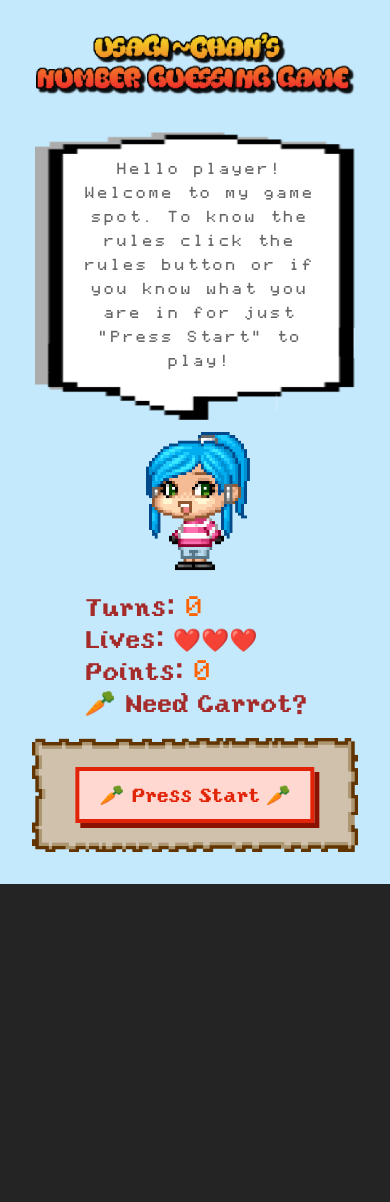
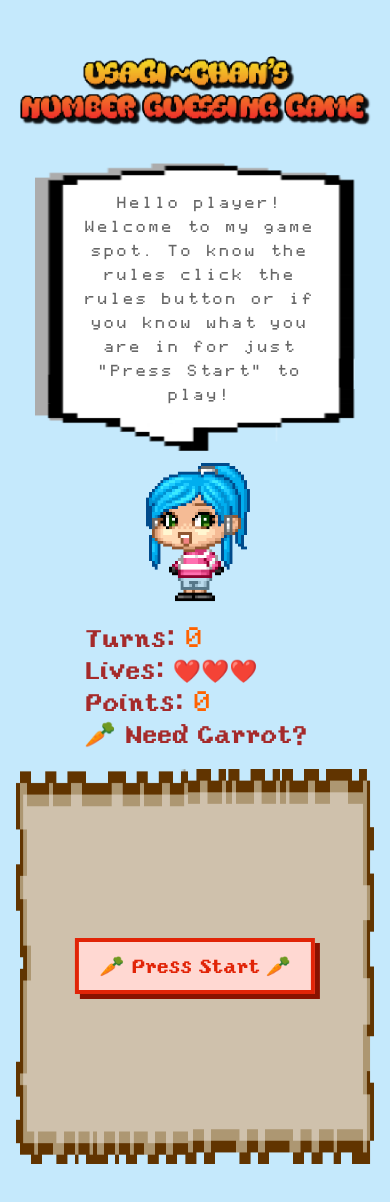
Before and after one commit to Blankscreen-exe/Usagi-chans-number-guessing-game, a React (Vite) app: page / in a window 390 px wide. Shown: the top 1202 px of the page. Before the commit the page ends 884 px from the top, so only its background shows below. Built offline with nearby package versions, Linux system fonts and the light colour scheme; some icons are missing.

Commit message:
IOBox responsive for mobile

```diff
--- a/index.html
+++ b/index.html
@@ -14,7 +14,7 @@
 </head>
 
 <body>
-  <div id="root" class="max-w-7xl m-auto my-0 p-8 text-center"></div>
+  <div id="root" class="max-w-7xl m-auto my-0 px-4 py-14 md:p-8 text-center"></div>
   <script type="module" src="/src/main.jsx"></script>
 </body>
 
--- a/src/components/AnswerButtons.jsx
+++ b/src/components/AnswerButtons.jsx
@@ -21,10 +21,10 @@ export default function AnswerButtons(props) {
     }
 
     return (
-        <div className="flex flex-col items-center gap-y-5">
+        <div className="flex flex-col items-center gap-y-3.5 md:gap-y-5">
             <p>Current Number: <span className="text-orange-600 font-bold underline">{props.numbers.currentNumber}</span></p>
             <p>The next number is going to be ...</p>
-            <div className="flex justify-between w-[400px] m-auto">
+            <div className="flex justify-between flex-col gap-y-4 md:w-[400px] md:m-auto">
                 <button className="answer-button border-4 border-[#e12407] btn-shadow py-2.5 px-5 text-[15pt] font-bold font-[yoster] bg-[#ffd8d2] cursor-pointer text-[#e12407] hover:bg-[#ff7a65] hover:border-[#d42a10] hover:text-white focus:outline-0 focus-visible:outline-0" onClick={handleAnswer} name="smaller">Smaller 🔻</button>
                 <button className="answer-button border-4 border-[#e12407] btn-shadow py-2.5 px-5 text-[15pt] font-bold font-[yoster] bg-[#ffd8d2] cursor-pointer text-[#e12407] hover:bg-[#ff7a65] hover:border-[#d42a10] hover:text-white focus:outline-0 focus-visible:outline-0" onClick={handleAnswer} name="larger">Larger 🔺</button>
             </div>
--- a/src/components/CheckAnswer.jsx
+++ b/src/components/CheckAnswer.jsx
@@ -17,11 +17,11 @@ export default function CheckAnswer(props) {
     }
 
     return (
-        <div className='flex flex-col items-center gap-y-5'>
+        <div className='flex flex-col items-center gap-y-3.5 md:gap-y-5'>
             <p>Current Number: <span className='text-orange-600 font-bold underline'>{props.numbers.currentNumber}</span></p>
             <p>Next Number: <span className='text-orange-600 font-bold underline'>{props.numbers.nextNumber}</span></p>
             <p>Your Answer: <span className='text-orange-600 font-bold underline'>{props.answer}</span></p>
-            <h3 className='text-[1.17em]'>Result: <span className='text-orange-600 font-bold underline'>{props.dialogue}</span></h3>
+            <h3 className='text-[1em] md:text-[1.17em]'>Result: <span className='text-orange-600 font-bold underline'>{props.dialogue}</span></h3>
             <button onClick={changeState} className="border-4 border-[#e12407] btn-shadow py-2.5 px-5 text-[15pt] font-bold font-[yoster] bg-[#ffd8d2] cursor-pointer text-[#e12407] hover:bg-[#ff7a65] hover:border-[#d42a10] hover:text-white focus:outline-0 focus-visible:outline-0">Next {">"}</button>
         </div>
     )
--- a/src/components/IObox.jsx
+++ b/src/components/IObox.jsx
@@ -80,9 +80,9 @@ export default function IObox(props) {
     }
 
     return (
-        <div className="relative text-[15pt]">
-            <img src={titlebg} />
-            <div className="absolute top-1/2 left-1/2 min-w-max md:min-w-[800px] -translate-1/2 text-center">
+        <div className="relative text-[14pt] min-h-[395px] md:text-[15pt]">
+            <img src={titlebg} className="h-[395px] object-fill" />
+            <div className="absolute top-1/2 left-1/2 w-[78vw] max-w-[360px] md:min-w-[800px] -translate-1/2 text-center">
                 {ioToShow}
             </div>
         </div>
```
